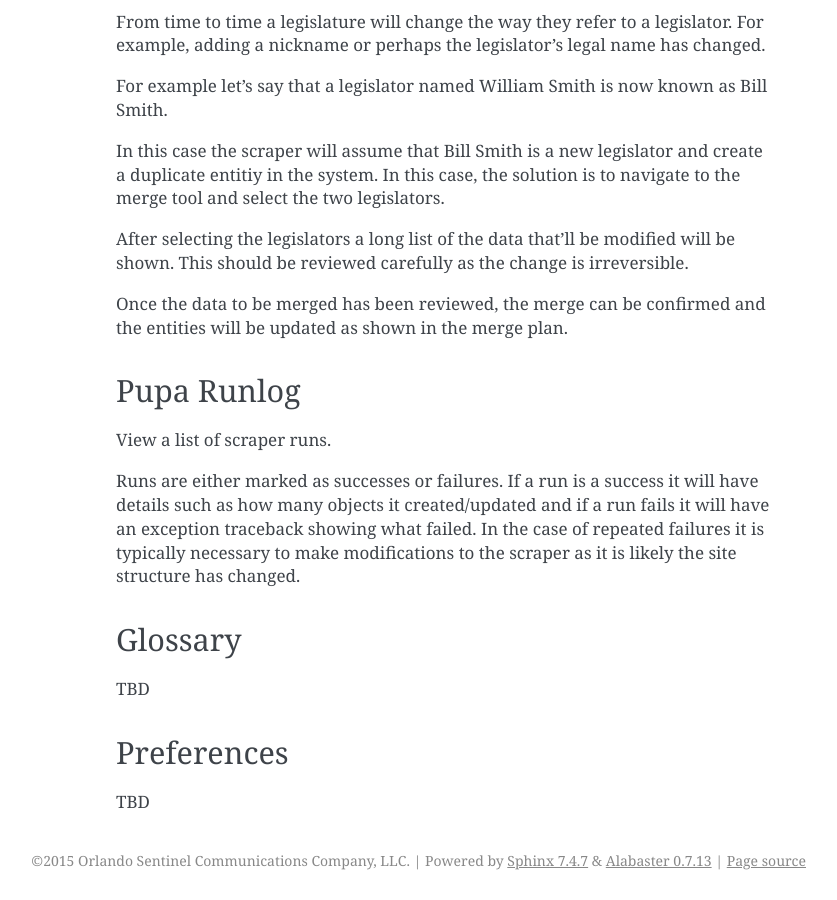
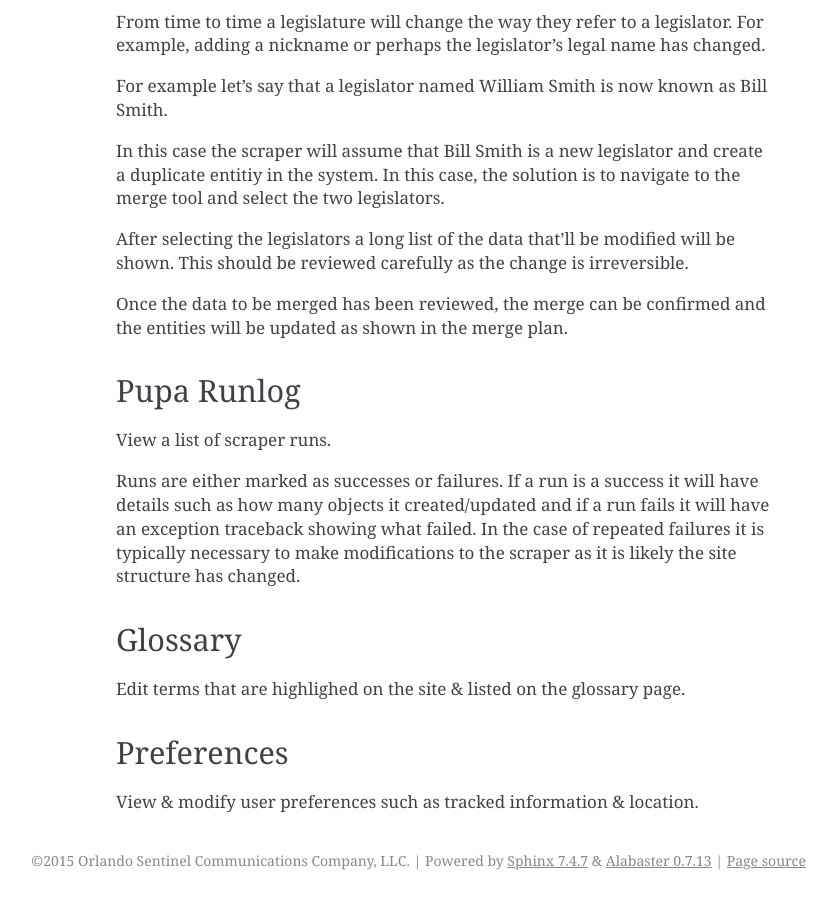
Before and after one commit to OrlandoSentinel/TabsOnTallahassee, a Sphinx documentation site: the page built from docs/admin.rst, in a window 1280 px wide and 900 px high, scrolled down 1760 px. Shown: the whole window, without its empty margins (304-1141 px from the left). Built offline with Sphinx 7.4.7, drawn with Linux system fonts in a browser that asks for light colours.

Commit message:
fix TBD sections

```diff
--- a/docs/admin.rst
+++ b/docs/admin.rst
@@ -70,9 +70,9 @@ Runs are either marked as successes or failures.  If a run is a success it will
 Glossary
 --------
 
-TBD
+Edit terms that are highlighed on the site & listed on the glossary page.
 
 Preferences
 -----------
 
-TBD
+View & modify user preferences such as tracked information & location.
```
